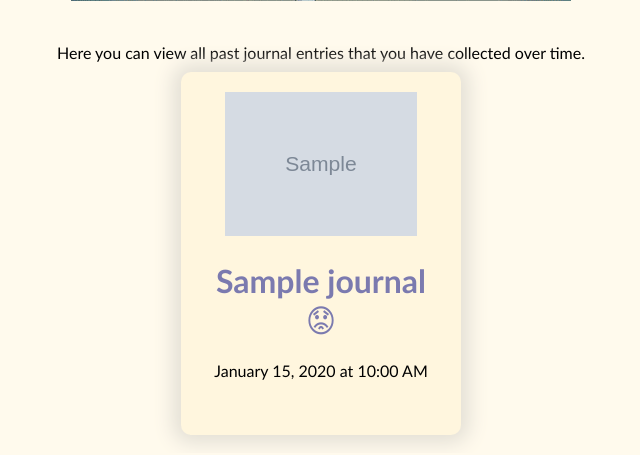
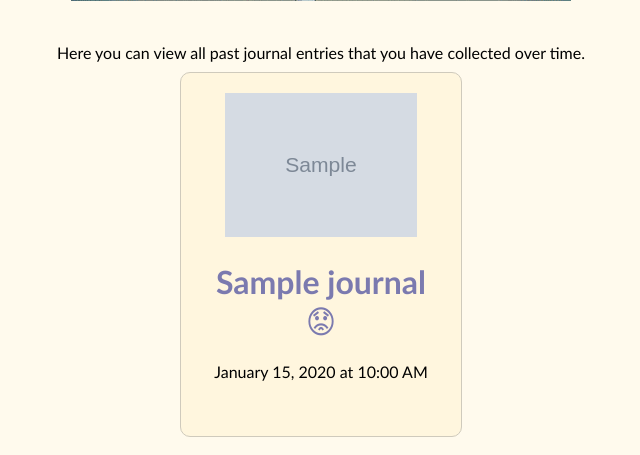
Before and after one commit to sylvieed/ColourfulCounseling2, a Flask app: page /journals in a window 1280 px wide. Shown: the part 387-842 px from the top of the page, without its empty margins (319-959 px from the left). Run offline with Flask 2, Linux system fonts and the light colour scheme; tables that the repository leaves empty hold one stand-in row (values such as "Sample post"); grey boxes marked "Sample" are stand-in pictures.

Commit message:
Fix box shadows

```diff
--- a/app/static/main.css
+++ b/app/static/main.css
@@ -1,6 +1,6 @@
 body {
     font-family: "PT Sans", Calibri, Tahoma, sans-serif;
-    background-color: #FFFAED
+    background-color: #FFFAED;
 }
 
 .title {
@@ -232,9 +232,9 @@ a:hover {
     padding: 20px 20px 20px 20px;
     margin: 10px 10px 10px 10px;
     border-radius: 10px 10px 10px 10px;
+    border: 1px solid #cfcabc;
     text-align: center;
     width: 15em;
-    box-shadow: 0 0 20px 8px #e3dfd5;
     transition: all .2s ease-in;
 }
 
```
Also changed, not shown: app/static/collage_prompts.txt (line endings or trailing spaces), app/static/draw_prompts.txt (line endings or trailing spaces), app/static/photography_prompts.txt (line endings or trailing spaces).
